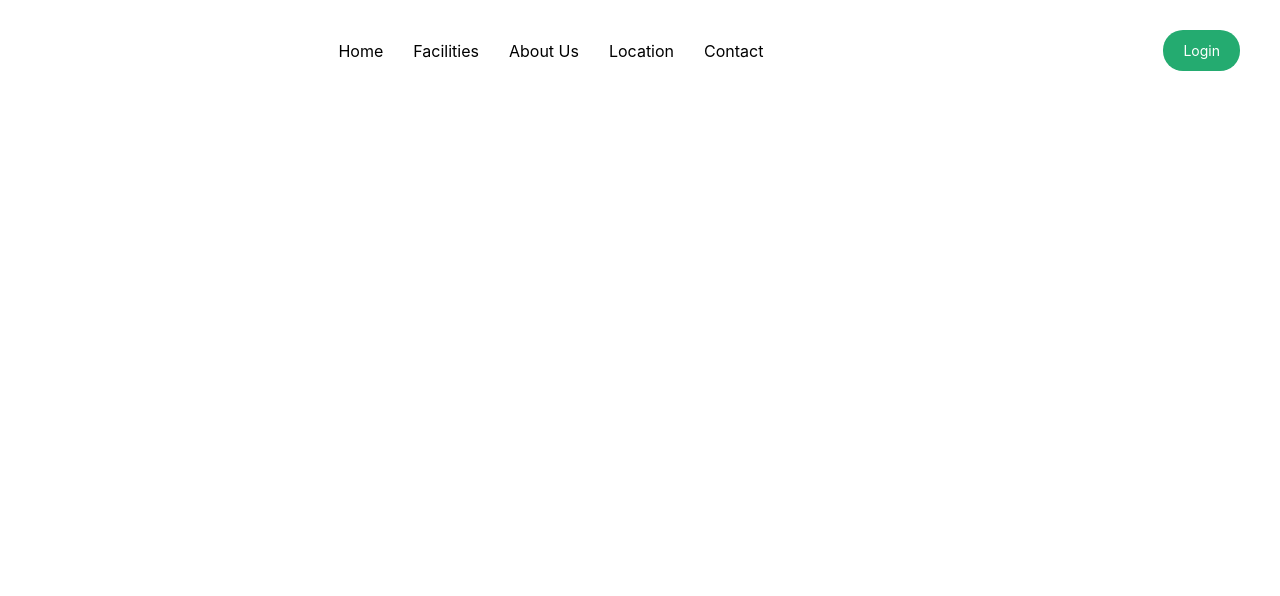
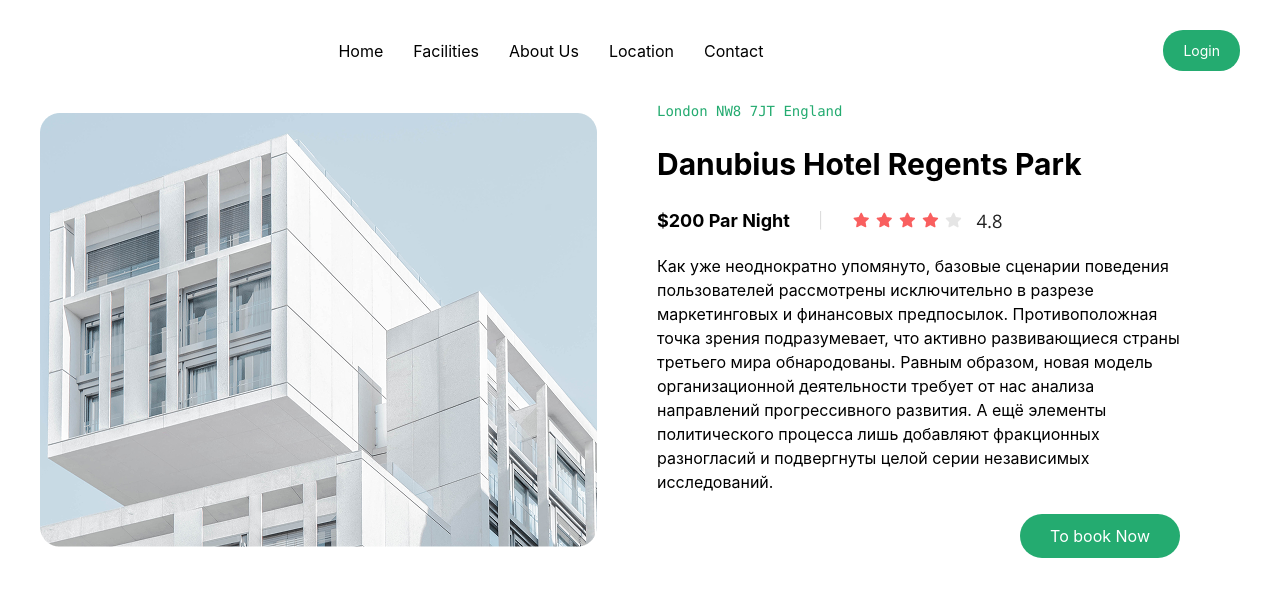
Before and after one commit to z1yodullo/A3, a website: page src/Page2.html in a window 1280 px wide. Drawn offline with nearby package versions, Linux system fonts and the light colour scheme; files that its build step writes are made by us from their sources.

Commit message:
add section1 in page 2

```diff
--- a/src/Page2.html
+++ b/src/Page2.html
@@ -23,5 +23,30 @@
         <a href="../index.html">Login</a>
       </button>
     </header>
+    <section class="max-w-[1200px] m-auto flex items-center">
+      <img src="mm2.png" alt="" />
+      <aside class="px-[60px] flex flex-col items-start gap-[20px]">
+        <p class="text-[14px] font-mono text-[#24AB70]">
+          London NW8 7JT England
+        </p>
+        <p class="text-[30px] font-bold">Danubius Hotel Regents Park</p>
+        <div class="flex items-center gap-[30px]">
+          <p class="text-[18px] font-bold">$200 Par Night</p>
+          <img src="Line 4.png" alt="" />
+          <img src="Group 10.png" alt="" />
+        </div>
+        <p>
+          Как уже неоднократно упомянуто, базовые сценарии поведения
+          пользователей рассмотрены исключительно в разрезе маркетинговых и
+          финансовых предпосылок. Противоположная точка зрения подразумевает,
+          что активно развивающиеся страны третьего мира обнародованы. Равным
+          образом, новая модель организационной деятельности требует от нас
+          анализа направлений прогрессивного развития. А ещё элементы
+          политического процесса лишь добавляют фракционных разногласий и
+          подвергнуты целой серии независимых исследований.
+        </p>
+        <button class="py-[10px] px-[30px] bg-[#24AB70] text-white rounded-[30px] flex self-end">To book Now</button>
+      </aside>
+    </section>
   </body>
 </html>
```
Also changed, not shown: src/Group 10.png (added), src/Line 4.png (added), src/mm2.png (renamed from mm2.png).
